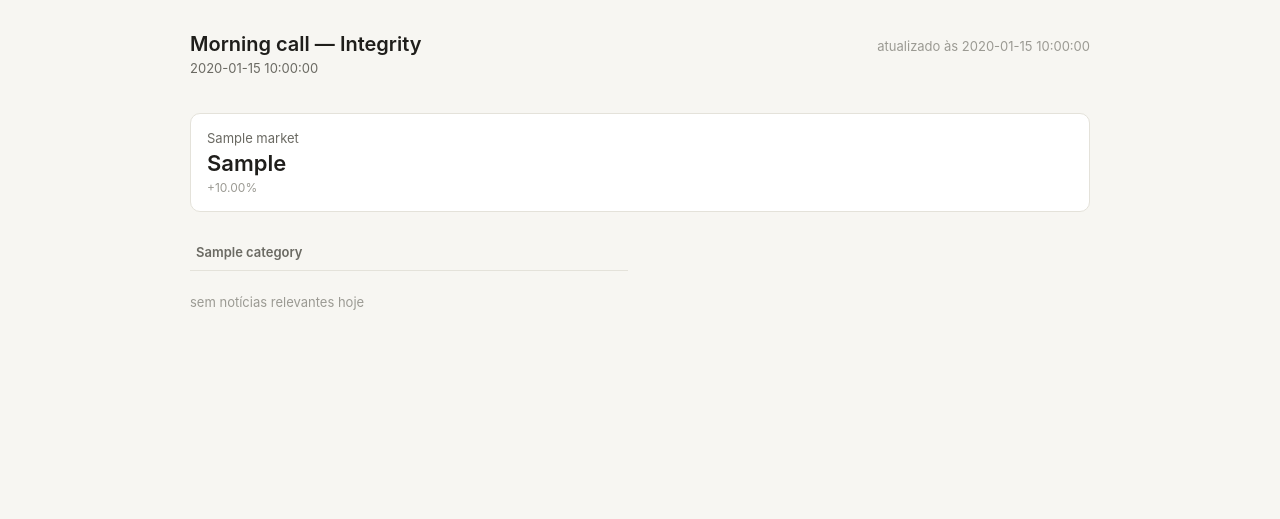
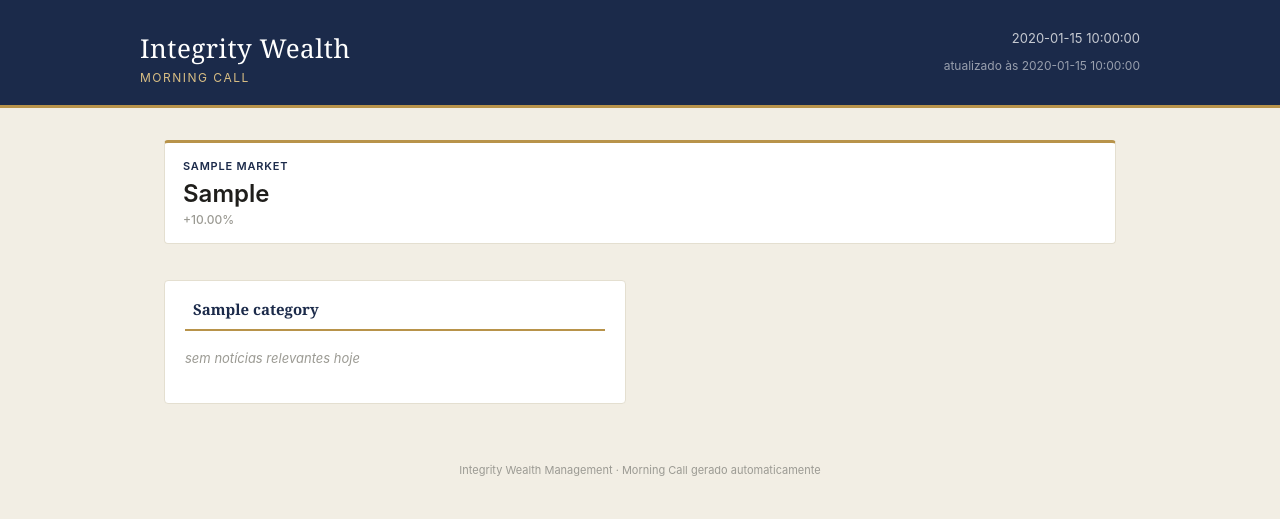
Before and after one commit to theointegrity/morning-call, a Python web app: template templates/dashboard_template.html in a window 1280 px wide. Shown: the top 519 px of the page. Run offline with Jinja, Linux system fonts and the light colour scheme; the template is opened without the code that fills it: most values are stand-ins (such as "Sample title", 1, 10 or a date in 2020).

Commit message:
Redesenha visual para combinar com o CRM

```diff
--- a/templates/dashboard_template.html
+++ b/templates/dashboard_template.html
@@ -7,13 +7,17 @@
 <link rel="stylesheet" href="https://cdn.jsdelivr.net/npm/@tabler/icons-webfont@latest/tabler-icons.min.css">
 <style>
   :root {
-    --bg: #F7F6F2;
+    --navy: #1B2A4A;
+    --navy-light: #2A3D63;
+    --gold: #B8934A;
+    --gold-light: #D9BE84;
+    --bg: #F2EEE4;
     --card: #FFFFFF;
-    --border: #E4E2DA;
+    --border: #E4DFD0;
     --text-primary: #1F1E1B;
     --text-secondary: #6B6A63;
     --text-muted: #9B9A93;
-    --accent: #185FA5;
+    --accent: #1B2A4A;
     --danger: #A32D2D;
     --success: #3B6D11;
   }
@@ -23,51 +27,74 @@
     background: var(--bg);
     color: var(--text-primary);
     margin: 0;
-    padding: 32px 16px;
+    padding: 0;
   }
-  .container { max-width: 900px; margin: 0 auto; }
-  .header { display: flex; justify-content: space-between; align-items: baseline; margin-bottom: 24px; flex-wrap: wrap; gap: 8px; }
-  .header h1 { font-size: 20px; font-weight: 600; margin: 0; }
-  .header .sub { font-size: 13px; color: var(--text-secondary); margin-top: 4px; }
-  .header .updated { font-size: 13px; color: var(--text-muted); }
-  .metrics { display: grid; grid-template-columns: repeat(auto-fit, minmax(150px, 1fr)); gap: 12px; margin-bottom: 32px; }
-  .metric-card { background: var(--card); border: 1px solid var(--border); border-radius: 10px; padding: 16px; }
-  .metric-card .label { font-size: 13px; color: var(--text-secondary); margin: 0 0 4px; }
-  .metric-card .value { font-size: 22px; font-weight: 600; margin: 0; }
-  .metric-card .delta { font-size: 12px; margin: 4px 0 0; }
+  .header {
+    background: var(--navy);
+    padding: 28px 32px 20px;
+    border-bottom: 3px solid var(--gold);
+  }
+  .header-inner { max-width: 1000px; margin: 0 auto; display: flex; justify-content: space-between; align-items: flex-end; flex-wrap: wrap; gap: 8px; }
+  .header .brand { font-family: Georgia, "Times New Roman", serif; font-size: 26px; color: #FFFFFF; letter-spacing: 0.5px; margin: 0; }
+  .header .tagline { font-size: 12px; color: var(--gold-light); text-transform: uppercase; letter-spacing: 1.5px; margin: 4px 0 0; }
+  .header .updated { font-size: 12px; color: rgba(255,255,255,0.55); text-align: right; }
+  .header .sub { font-size: 13px; color: rgba(255,255,255,0.75); margin: 2px 0 0; text-align: right; }
+
+  .container { max-width: 1000px; margin: 0 auto; padding: 32px 24px 48px; }
+
+  .metrics { display: grid; grid-template-columns: repeat(auto-fit, minmax(160px, 1fr)); gap: 12px; margin-bottom: 36px; }
+  .metric-card { background: var(--card); border: 1px solid var(--border); border-top: 3px solid var(--gold); border-radius: 4px; padding: 16px 18px; }
+  .metric-card .label { font-size: 11px; color: var(--navy); text-transform: uppercase; letter-spacing: 0.8px; font-weight: 600; margin: 0 0 6px; }
+  .metric-card .value { font-size: 24px; font-weight: 600; margin: 0; color: var(--text-primary); }
+  .metric-card .delta { font-size: 12px; margin: 4px 0 0; font-weight: 500; }
   .delta.up { color: var(--danger); }
   .delta.down { color: var(--success); }
   .delta.flat { color: var(--text-muted); }
-  .grid { display: grid; grid-template-columns: 1fr 1fr; gap: 24px; }
-  @media (max-width: 640px) { .grid { grid-template-columns: 1fr; } }
-  .category-title { font-size: 13px; font-weight: 600; color: var(--text-secondary); margin: 0 0 10px; display: flex; align-items: center; gap: 6px; }
-  .news-list { border-top: 1px solid var(--border); }
-  .news-item { display: block; padding: 10px 0; border-bottom: 1px solid var(--border); text-decoration: none; color: inherit; }
-  .news-item:last-child { border-bottom: none; }
-  .news-item .title { font-size: 14px; margin: 0; color: var(--accent); }
-  .news-item .source { font-size: 12px; color: var(--text-muted); margin: 4px 0 0; }
-  .empty { font-size: 13px; color: var(--text-muted); padding: 10px 0; }
-  .news-row { display: flex; align-items: flex-start; justify-content: space-between; gap: 8px; padding: 10px 0; border-bottom: 1px solid var(--border); }
+
+  .grid { display: grid; grid-template-columns: 1fr 1fr; gap: 28px; }
+  @media (max-width: 640px) { .grid { grid-template-columns: 1fr; } .header-inner { flex-direction: column; align-items: flex-start; } .header .updated, .header .sub { text-align: left; } }
+
+  .category-block { background: var(--card); border: 1px solid var(--border); border-radius: 4px; padding: 18px 20px; }
+  .category-title {
+    font-family: Georgia, "Times New Roman", serif;
+    font-size: 15px; font-weight: 600; color: var(--navy);
+    margin: 0 0 12px; padding-bottom: 10px;
+    border-bottom: 2px solid var(--gold);
+    display: flex; align-items: center; gap: 8px;
+  }
+  .category-title i { color: var(--gold); font-size: 16px; }
+
+  .news-row { display: flex; align-items: flex-start; justify-content: space-between; gap: 8px; padding: 11px 0; border-bottom: 1px solid var(--border); }
   .news-row:last-child { border-bottom: none; }
-  .news-row .news-item { padding: 0; border-bottom: none; flex: 1; }
+  .news-item { padding: 0; flex: 1; text-decoration: none; color: inherit; }
+  .news-item .title { font-size: 14px; margin: 0; color: var(--navy); line-height: 1.4; }
+  .news-item .source { font-size: 11px; color: var(--text-muted); margin: 4px 0 0; text-transform: uppercase; letter-spacing: 0.4px; }
+  .empty { font-size: 13px; color: var(--text-muted); padding: 6px 0; font-style: italic; }
+
   .vote-group { display: flex; gap: 4px; flex-shrink: 0; }
-  .vote-btn { border: 1px solid var(--border); background: var(--card); border-radius: 6px; width: 28px; height: 28px; display: flex; align-items: center; justify-content: center; cursor: pointer; color: var(--text-muted); font-size: 14px; }
-  .vote-btn:hover { background: var(--bg); }
-  .vote-btn.voted-like { color: var(--success); border-color: var(--success); }
-  .vote-btn.voted-dislike { color: var(--danger); border-color: var(--danger); }
-  .vote-btn:disabled { cursor: default; opacity: 0.6; }
+  .vote-link { border: 1px solid var(--border); background: var(--card); border-radius: 4px; width: 26px; height: 26px; display: flex; align-items: center; justify-content: center; text-decoration: none; font-size: 13px; }
+  .vote-link:hover { border-color: var(--gold); }
+
+  .footer { max-width: 1000px; margin: 0 auto; padding: 0 24px 32px; text-align: center; }
+  .footer p { font-size: 11px; color: var(--text-muted); }
 </style>
 </head>
 <body>
+
+<div class="header">
+  <div class="header-inner">
+    <div>
+      <p class="brand">Integrity Wealth</p>
+      <p class="tagline">Morning Call</p>
+    </div>
+    <div>
+      <p class="sub">{{ formatted_date }}</p>
+      <p class="updated">atualizado às {{ formatted_time }}</p>
+    </div>
+  </div>
+</div>
+
 <div class="container">
-
-  <div class="header">
-    <div>
-      <h1>Morning call — Integrity</h1>
-      <p class="sub">{{ formatted_date }}</p>
-    </div>
-    <div class="updated">atualizado às {{ formatted_time }}</div>
-  </div>
 
   <div class="metrics">
     {% for label, m in market.items() %}
@@ -87,9 +114,9 @@
 
   <div class="grid">
     {% for key, title, icon, _qty in categories %}
-    <div>
+    <div class="category-block">
       <p class="category-title"><i class="ti {{ icon }}"></i>{{ title }}</p>
-      <div class="news-list">
+      <div>
         {% for item in news.get(key, []) %}
         <div class="news-row">
           <a class="news-item" href="{{ item.link }}" target="_blank" rel="noopener">
@@ -97,12 +124,8 @@
             <p class="source">{{ item.source }}</p>
           </a>
           <div class="vote-group">
-            <button class="vote-btn" data-id="{{ item.id }}" data-title="{{ item.title }}" data-source="{{ item.source }}" data-category="{{ key }}" data-vote="like" onclick="registerVote(this)" aria-label="Marcar como boa notícia">
-              <i class="ti ti-thumb-up" aria-hidden="true"></i>
-            </button>
-            <button class="vote-btn" data-id="{{ item.id }}" data-title="{{ item.title }}" data-source="{{ item.source }}" data-category="{{ key }}" data-vote="dislike" onclick="registerVote(this)" aria-label="Marcar como notícia ruim">
-              <i class="ti ti-thumb-down" aria-hidden="true"></i>
-            </button>
+            <a class="vote-link" href="{{ feedback_webapp_url }}?id={{ item.id }}&vote=like&title={{ item.title | urlencode }}&source={{ item.source | urlencode }}&category={{ key }}" target="_blank" rel="noopener" title="Boa notícia">👍</a>
+            <a class="vote-link" href="{{ feedback_webapp_url }}?id={{ item.id }}&vote=dislike&title={{ item.title | urlencode }}&source={{ item.source | urlencode }}&category={{ key }}" target="_blank" rel="noopener" title="Notícia ruim">👎</a>
           </div>
         </div>
         {% else %}
@@ -115,30 +138,9 @@
 
 </div>
 
-<script>
-  const FEEDBACK_URL = "{{ feedback_webapp_url }}";
+<div class="footer">
+  <p>Integrity Wealth Management · Morning Call gerado automaticamente</p>
+</div>
 
-  function registerVote(btn) {
-    if (!FEEDBACK_URL) {
-      console.warn("FEEDBACK_WEBAPP_URL não configurada -- voto não será salvo.");
-    } else {
-      const params = new URLSearchParams({
-        id: btn.dataset.id,
-        vote: btn.dataset.vote,
-        title: btn.dataset.title,
-        source: btn.dataset.source,
-        category: btn.dataset.category
-      });
-      fetch(FEEDBACK_URL + "?" + params.toString(), { mode: "no-cors" });
-    }
-
-    const group = btn.parentElement;
-    group.querySelectorAll(".vote-btn").forEach(b => {
-      b.disabled = true;
-      b.classList.remove("voted-like", "voted-dislike");
-    });
-    btn.classList.add(btn.dataset.vote === "like" ? "voted-like" : "voted-dislike");
-  }
-</script>
 </body>
 </html>
```
